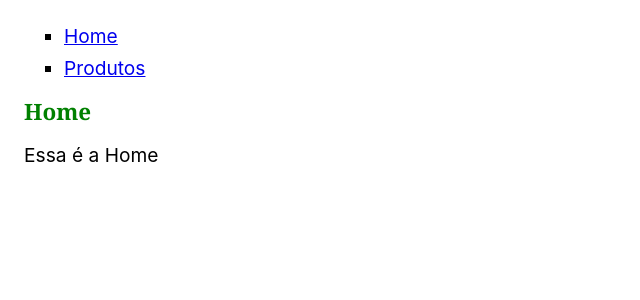
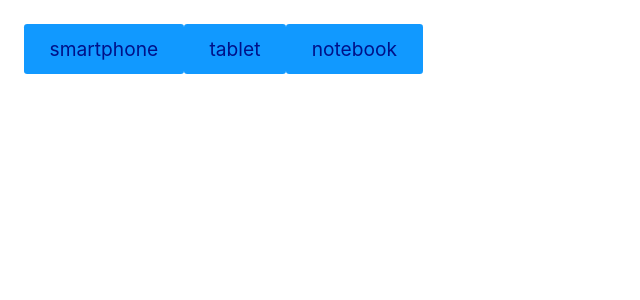
Before and after one commit to CandiceBrasileiro/ambienteReact, a React (Create React App) app: page / in a window 1280 px wide. Shown: the top 300 px of the page, without its empty margins (0-640 px from the left). Built offline with nearby package versions, Linux system fonts and the light colour scheme.

Commit message:
exercicio completo

```diff
--- a/src/App.js
+++ b/src/App.js
@@ -1,33 +1,38 @@
 import React from 'react';
-import Header from './DesafioC/Header';
-import Home from './DesafioC/Home';
-import Produtos from './DesafioC/Produtos';
+import Produto from './Produto';
 
-// Replique a interface como a apresentada na aula
-// Utilize a array abaixo para mostrar os produtos
-// Quebre em componentes o que precisar ser reutilizado
-// Dica: const { pathname } = window.location; (puxa o caminho do URL)
-
-
+// Os links abaixo puxam dados de um produto em formato JSON
+// https://ranekapi.origamid.dev/json/api/produto/tablet
+// https://ranekapi.origamid.dev/json/api/produto/smartphone
+// https://ranekapi.origamid.dev/json/api/produto/notebook
+// Crie uma interface com 3 botões, um para cada produto.
+// Ao clicar no botão faça um fetch a api e mostre os dados do produto na tela.
+// Mostre apenas um produto por vez
+// Mostre a mensagem carregando... enquanto o fetch é realizado
 
 const App = () => {
+  const [dados, setDados] = React.useState(null);
+  const [carregando, setCarregando] = React.useState(null);
 
-  const {pathname} = window.location;
+  async function handleClick(event) {
+    setCarregando(true);
+    const response = await fetch(
+      `https://ranekapi.origamid.dev/json/api/produto/${event.target.innerText}`,
+    );
+    const json = await response.json();
+    setDados(json);
+    setCarregando(false);
+  }
 
-  let Pagina;
-  if(pathname === '/produtos'){
-    Pagina = Produtos
-  } else {
-    Pagina = Home
-  }
   return (
-  <section>
-    <Header />
-    <Pagina />
-  </section>
-  );
-};
+    <>
+    <button onClick={handleClick}>smartphone</button>
+    <button onClick={handleClick}>tablet</button>
+    <button onClick={handleClick}>notebook</button>
+    {carregando && <p>Carregando...</p>}
+    {!carregando && dados && <Produto dados={dados}/>}
+    </>
+  )
+}
 
 export default App;
-
-// snippets rafce
--- a/src/DesafioC/Header.js
+++ /dev/null
@@ -1,14 +0,0 @@
-import React from 'react'
-
-const Header = () => {
-  return (
-    <header>
-      <ul>
-        <li><a href="/">Home</a></li>
-         <li><a href="/produtos">Produtos</a></li>
-      </ul>
-    </header>
-  )
-}
-
-export default Header;
--- a/src/DesafioC/Home.js
+++ /dev/null
@@ -1,13 +0,0 @@
-import React from 'react'
-import Titulo from './Titulo'
-
-const Home = () => {
-  return (
-    <section>
-      <Titulo texto="Home"/>
-      <p>Essa é a Home</p>
-    </section>
-  )
-}
-
-export default Home
--- a/src/DesafioC/Produto.js
+++ /dev/null
@@ -1,16 +0,0 @@
-import React from 'react'
-
-const Produto = ({ nome, propriedades }) => {
-  return (
-    <div style={{border: '1px solid', margin: '1rem 0', padding: '1rem'}}>
-      <p>{nome}</p>
-      <ul>
-        {propriedades.map(propriedade => (
-          <li>{propriedade}</li>
-        ))}
-      </ul>
-    </div>
-  )
-}
-
-export default Produto
--- a/src/DesafioC/Produtos.js
+++ /dev/null
@@ -1,22 +0,0 @@
-import React from 'react'
-import Produto from './Produto';
-import Titulo from './Titulo'
-
-const Produtos = () => {
-
-  const produtos = [
-    { nome: 'Notebook', propriedades: ['16gb ram', '512gb'] },
-    { nome: 'Smartphone', propriedades: ['2gb ram', '128gb'] },
-  ];
-
-  return (
-    <section>
-      <Titulo texto="Produtos" />
-      {produtos.map((produto) => (
-      <Produto key={produto.nome} {...produto}/>
-      ))}
-    </section>
-  )
-}
-
-export default Produtos
--- a/src/DesafioC/Titulo.js
+++ /dev/null
@@ -1,11 +0,0 @@
-import React from 'react'
-
-const Titulo = ({texto}) => {
-  return (
-    <h1 style={{color:'green'}}>
-      {texto}
-    </h1>
-  )
-}
-
-export default Titulo
--- /dev/null
+++ b/src/Produto.js
@@ -0,0 +1,13 @@
+import React from 'react';
+
+const Produto =({ dados }) => {
+  return (
+    <div>
+      <h1>{dados.nome}</h1>
+      <p>R$ {dados.preco}</p>
+      <img src={dados.fotos[0].src} alt={dados.fotos[0].titulo} />
+    </div>
+  );
+};
+
+export default Produto;
```
Also changed, not shown: src/Footer.js (deleted, +0 -11 lines), src/Header.js (deleted, +0 -7 lines), src/form/Button.js (deleted, +0 -11 lines), src/form/Form.js (deleted, +0 -15 lines), src/form/Input.js (deleted, +0 -12 lines).
